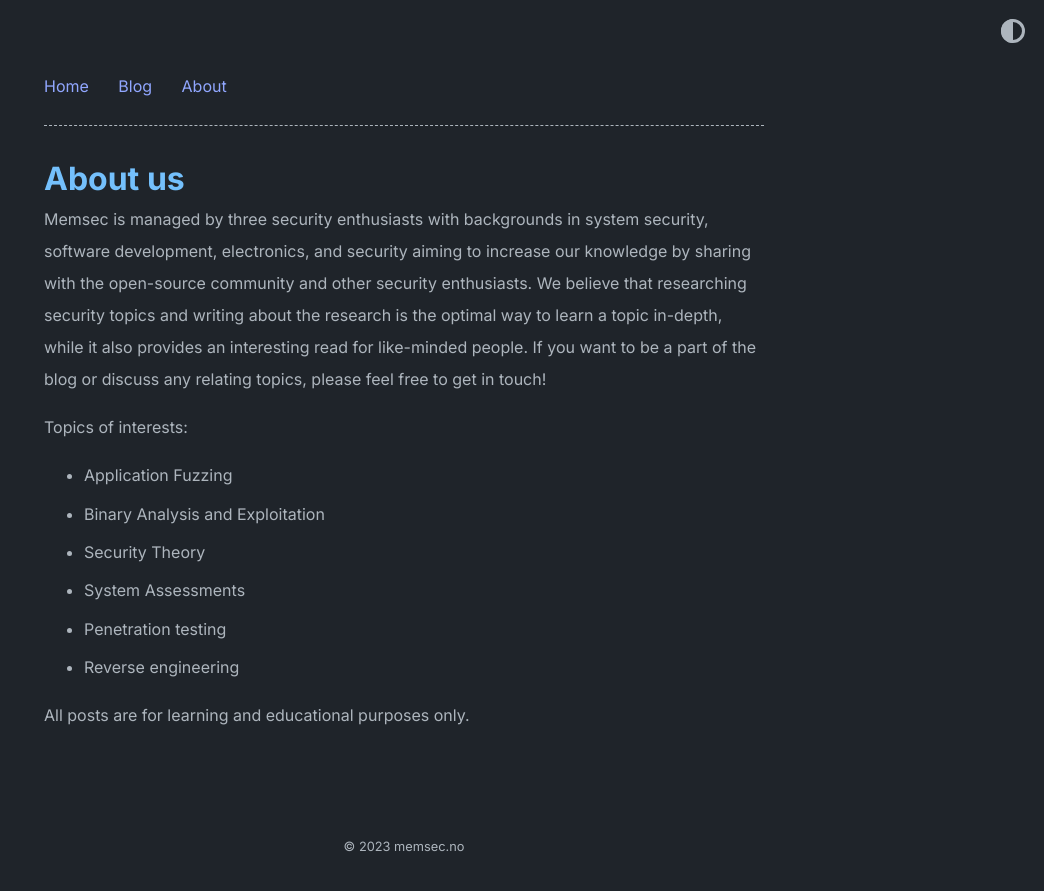
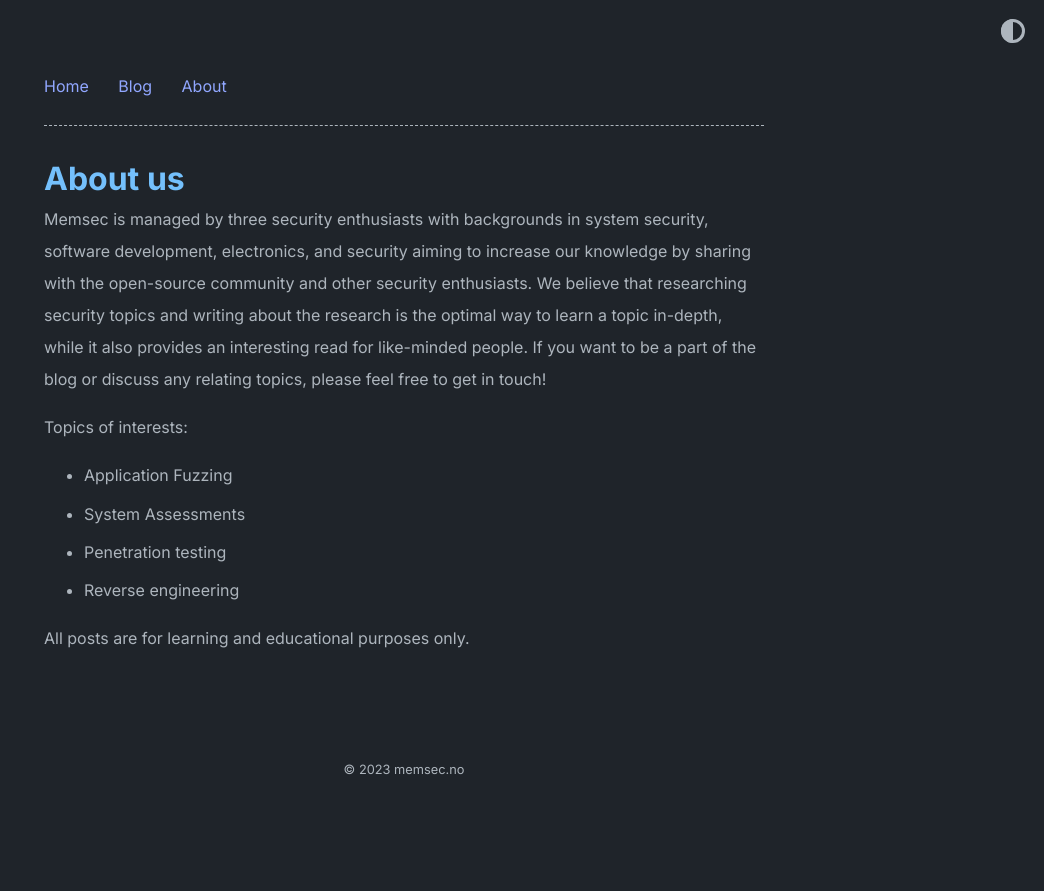
Before and after one commit to memsecno/memsec.no, a Jekyll site: the page built from about.md, in a window 1280 px wide. Shown: the top 891 px of the page, without its empty margins (236-1280 px from the left). Built offline with Jekyll 4.4.1, drawn with Linux system fonts in a browser that asks for light colours.

Commit message:
Update about.md
Removed some topics.

```diff
--- a/about.md
+++ b/about.md
@@ -7,8 +7,6 @@ Memsec is managed by three security enthusiasts with backgrounds in system secur
 
 Topics of interests:
  - Application Fuzzing
- - Binary Analysis and Exploitation
- - Security Theory
  - System Assessments
  - Penetration testing
  - Reverse engineering
```
